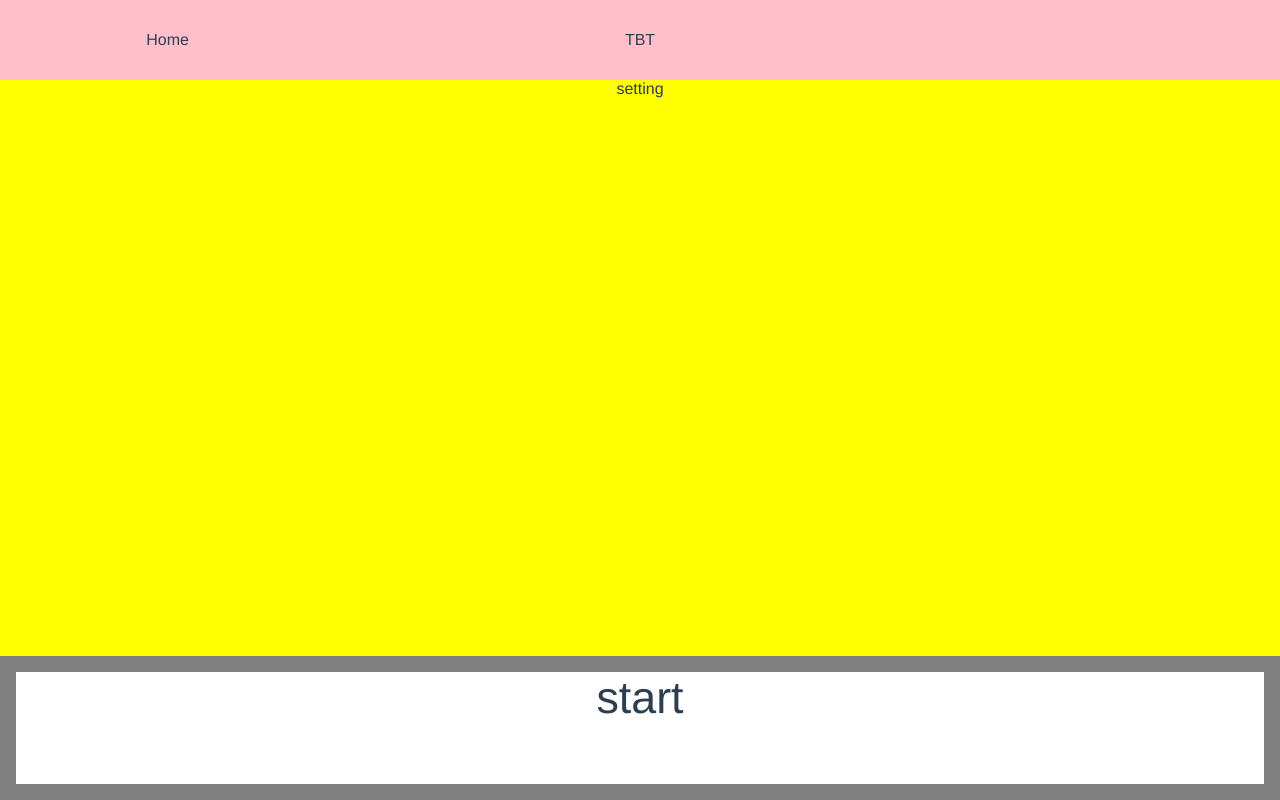
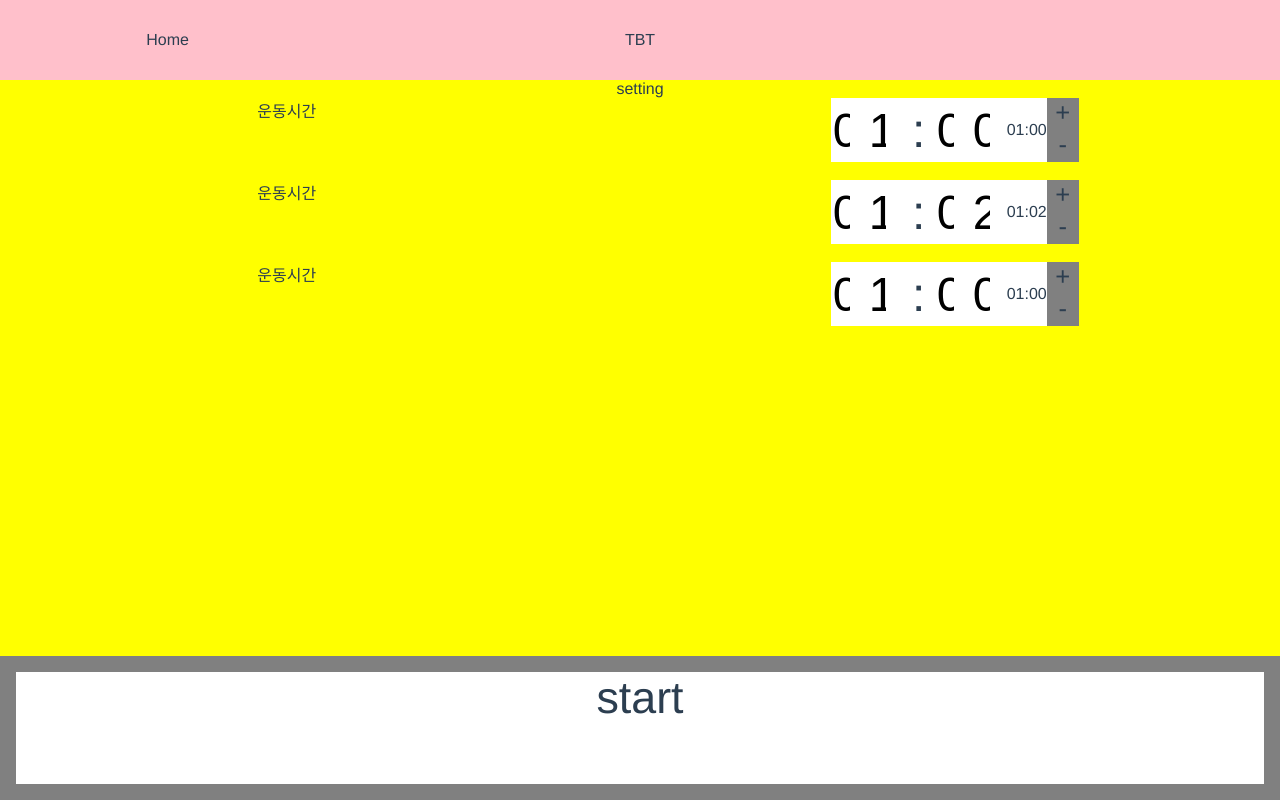
Before and after one commit to PureAppCrystal/vue-health-timer, a Vue app: page /mode/tbt in a window 1280 px wide. Built offline with nearby package versions, Linux system fonts and the light colour scheme.

Commit message:
MinSecComboBox 초기 개발

```diff
--- /dev/null
+++ b/src/components/MinSecComboBox.vue
@@ -0,0 +1,193 @@
+<template>
+<div class="minSecComboBox">
+    <div class="mscb-items">
+        <input id="min1" type="number"  pattern="\d*" min="0" max="9" class="mscb-item" :value="min1"  @keyup="numUp($event)" /> <!--@keypress="numPress($event)" @keydown="numDown($event) -->
+        <input id="min2" type="number"  pattern="\d*" min="0" max="9" class="mscb-item" v-model="min2" @keyup="numUp($event)"/>
+        <div id="mscb-sep" class="mscb-item">:</div>
+        <input id="sec1" type="number"  pattern="\d*" min="0" max="9" class="mscb-item" v-model="sec1" @keyup="numUp($event)"/>
+        <input id="sec2" type="number"  pattern="\d*" min="0" max="9" class="mscb-item" v-model="sec2" @keyup="numUp($event)"/>
+
+        {{time}}
+    </div>
+    <div  class="mscb-btns">
+        <div class="mscb-btn" @click="btnAdd($event)" @keypress="btnPress($event)"> +</div>
+        <div class="mscb-btn" @click="btnMin($event)"> - </div>
+    </div>
+</div>
+</template>
+
+
+<script>
+// import {mapState, mapActions, mapMutations, mapGetters } from 'vuex'
+export default {
+    name: '',
+    props:[
+        // eslint-disable-next-line no-undef
+        "seconds",
+    ],
+    data() {
+        return {
+            //seconds: 60,
+        }
+    },
+    computed: {
+        time: function(){
+            const seconds = this.seconds;
+            let min = Math.floor(seconds / 60);
+            let sec = seconds % 60;
+            if (min <10 ) {
+                min = "0" + min;
+            }
+            if (sec <10 ) {
+                sec = "0" + sec;
+            }
+            const result = min+":"+sec
+
+            return result
+        },
+        min1: {
+            get: function(){
+                return parseInt(this.time.substring(0,1));
+            },
+            // set: function(value) {
+            // }
+        },
+        min2: function(){
+            return parseInt(this.time.substring(1,2));
+        },
+        sec1: function(){
+            return parseInt(this.time.substring(3,4));
+        },
+        sec2: function(){
+            return parseInt(this.time.substring(4,5));
+        },
+    },
+    methods: {
+        numDown: function(event) {
+            console.log("====================")
+            console.log("numDown", event.target.value)
+            if( event.keyCode>= 48 && event.keyCode <=57) {
+                event.target.value = event.key;
+            }
+        },
+        numPress: function(event) {
+            console.log("numPress : " , event.target.value)
+            console.log("numPress : " , event.key)
+            if( event.keyCode>= 48 && event.keyCode <=57) {
+                event.target.value = event.key;
+            }
+        },
+        numUp: function(event) {
+            console.log("event : ", event);
+            console.log("numUp : ", event.target.value)
+            if( event.keyCode>= 48 && event.keyCode <=57) {
+                const newValue = event.key;
+                event.target.value = newValue;
+
+                const {min1, min2, sec1, sec2} = this;
+                switch(event.target.id) {
+                    case "min1" :
+                        this.seconds = newValue * 600
+                                    + min2 * 60
+                                    + sec1 * 10
+                                    + sec2 * 1;
+                        break;
+                    case "min2" :
+                        this.seconds = min1 * 600
+                                    + newValue * 60
+                                    + sec1 * 10
+                                    + sec2 * 1;
+                        break;
+                    case "sec1" :
+                        this.seconds = min1 * 600
+                                    + min2 * 60
+                                    + newValue * 10
+                                    + sec2 * 1;
+                        break;
+                    case "sec2" :
+                        this.seconds = min1 * 600
+                                    + min2 * 60
+                                    + sec1 * 10
+                                    + newValue * 1;
+                        break;
+
+                }
+
+                //focus 변경
+                let next = event.target.nextElementSibling;
+                if (next == null) {
+                    return;
+                } else if (next.tagName == "DIV") {
+                    next = next.nextElementSibling;
+                }
+                next.focus();
+            } else {
+                return false;
+            }
+        },
+        btnAdd: function(event) {
+            const target = event.target;
+            this.btnAnimation(target);
+            this.seconds = this.seconds + 1;
+        },
+        btnMin: function(event) {
+            const target = event.target;
+            this.btnAnimation(target);
+            this.seconds = this.seconds - 1;
+        },
+        btnAnimation: function(target) {
+            target.classList.add('clicked');
+            setTimeout(function() {
+                target.classList.remove('clicked');
+            }, 100)
+        }
+
+
+
+    },
+    mounted() {
+
+    },
+    created() {
+
+    }
+}
+</script>
+
+
+<style scoped>
+.minSecComboBox {
+    height: 4rem;
+    width: 12rem;
+    border-radius: 5px;
+
+    display: flex;
+}
+.mscb-items {
+    background-color: white;
+    display: flex;
+    justify-content: center;
+    align-items: center;
+    flex: 1;
+}
+.mscb-item {
+    font-size: 3rem;
+    width: 2rem;
+    border: none;
+    outline: none;
+}
+
+.mscb-btns {
+
+}
+.mscb-btn {
+    background-color: gray;
+    font-size: 1.6rem;
+    height: 2rem;
+    width: 2rem;
+}
+.mscb-btn.clicked {
+    background-color: red;
+}
+
+</style>
--- a/src/views/MainPageView.vue
+++ b/src/views/MainPageView.vue
@@ -51,7 +51,6 @@ export default {
 }
 
 #appInfo {
-
     background-color: blue;
     height: 50%;
 }
--- a/src/views/TBTPageView.vue
+++ b/src/views/TBTPageView.vue
@@ -6,6 +6,26 @@
     <div v-if="status==0" class="content-wrapper">
          <div class="content-main">
              setting
+             <div style="display: flex; justify-content: space-around;" >
+                 <div>운동시간</div>
+                 <div >
+                     <MinSecComboBox seconds="60"/>
+                 </div>
+             </div>
+             <br/>
+             <div style="display: flex; justify-content: space-around;" >
+                 <div>운동시간</div>
+                 <div >
+                     <MinSecComboBox seconds="62"/>
+                 </div>
+             </div>
+             <br/>
+             <div style="display: flex; justify-content: space-around;" >
+                 <div>운동시간</div>
+                 <div >
+                     <MinSecComboBox seconds="60"/>
+                 </div>
+             </div>
          </div>
          <div class="btn-area">
              <div class="btn btn-full">start</div>
@@ -39,11 +59,13 @@
 <script>
 
 import NaviBar from '@/components/NaviBar.vue'
+import MinSecComboBox from '@/components/MinSecComboBox.vue'
 
 export default {
     name: 'tbtPageView',
     components: {
         NaviBar,
+        MinSecComboBox,
     },
     data() {
         return{
```
